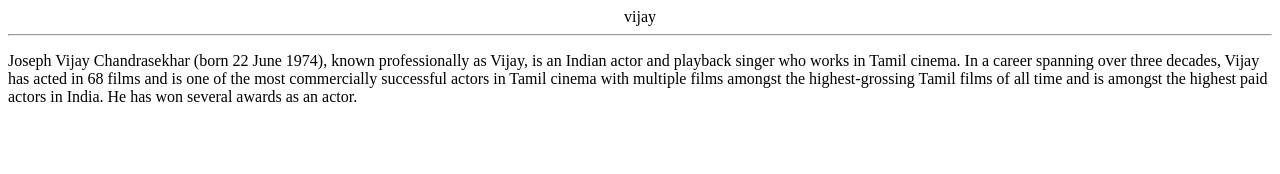
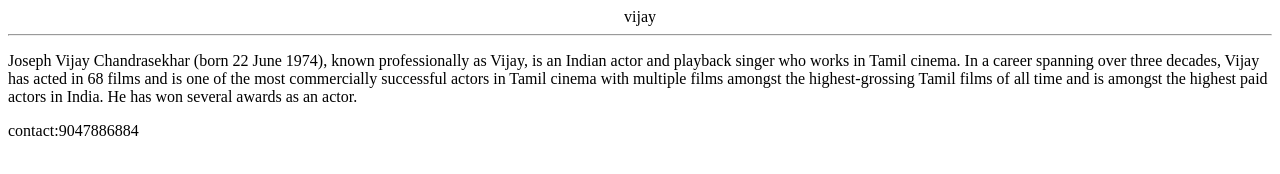
Before and after one commit to Rameshgovindaraj/Vijay, a plain HTML site: page index.html in a window 1280 px wide. Drawn offline with Linux system fonts and the light colour scheme.

Commit message:
adding contact index.html

```diff
--- a/index.html
+++ b/index.html
@@ -3,3 +3,5 @@
 </center>
 <hr>
 <p>Joseph Vijay Chandrasekhar (born 22 June 1974), known professionally as Vijay, is an Indian actor and playback singer who works in Tamil cinema. In a career spanning over three decades, Vijay has acted in 68 films and is one of the most commercially successful actors in Tamil cinema with multiple films amongst the highest-grossing Tamil films of all time and is amongst the highest paid actors in India. He has won several awards as an actor.</p>
+
+<p>contact:9047886884</p>
```
